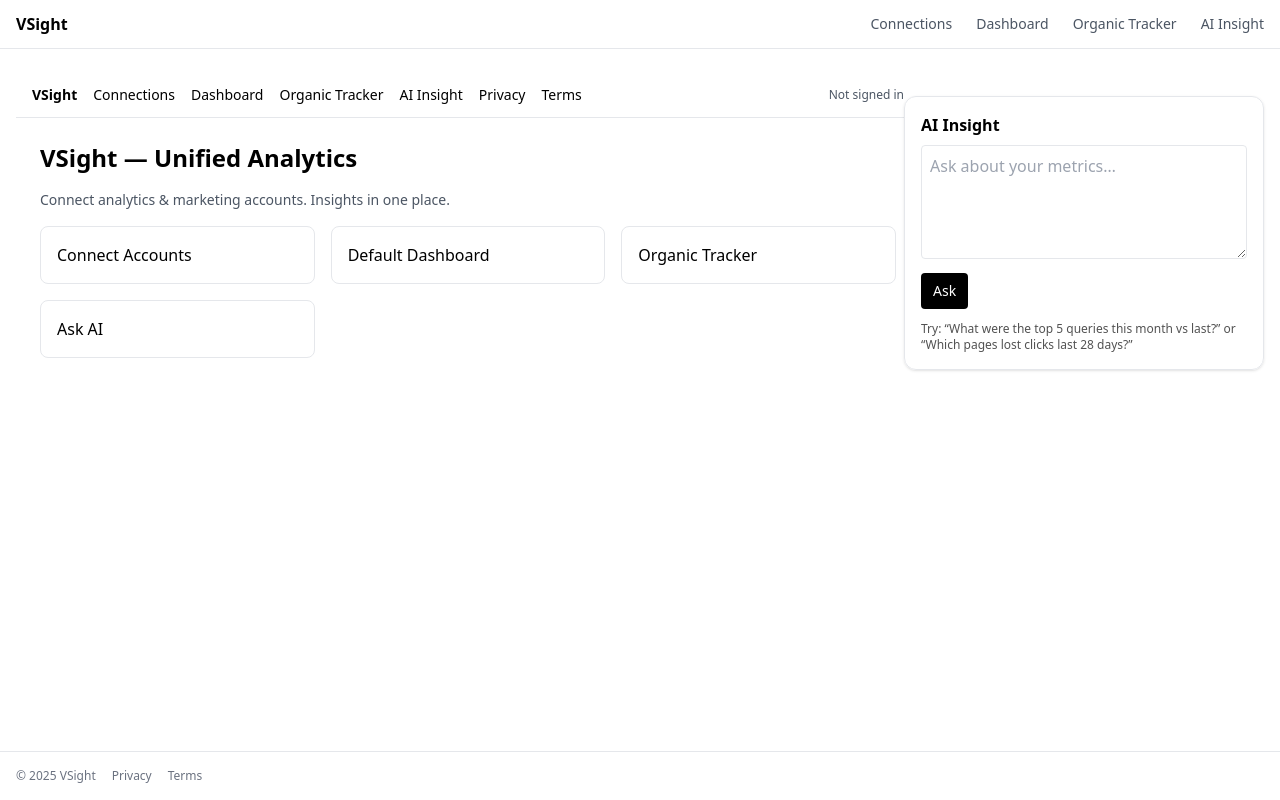
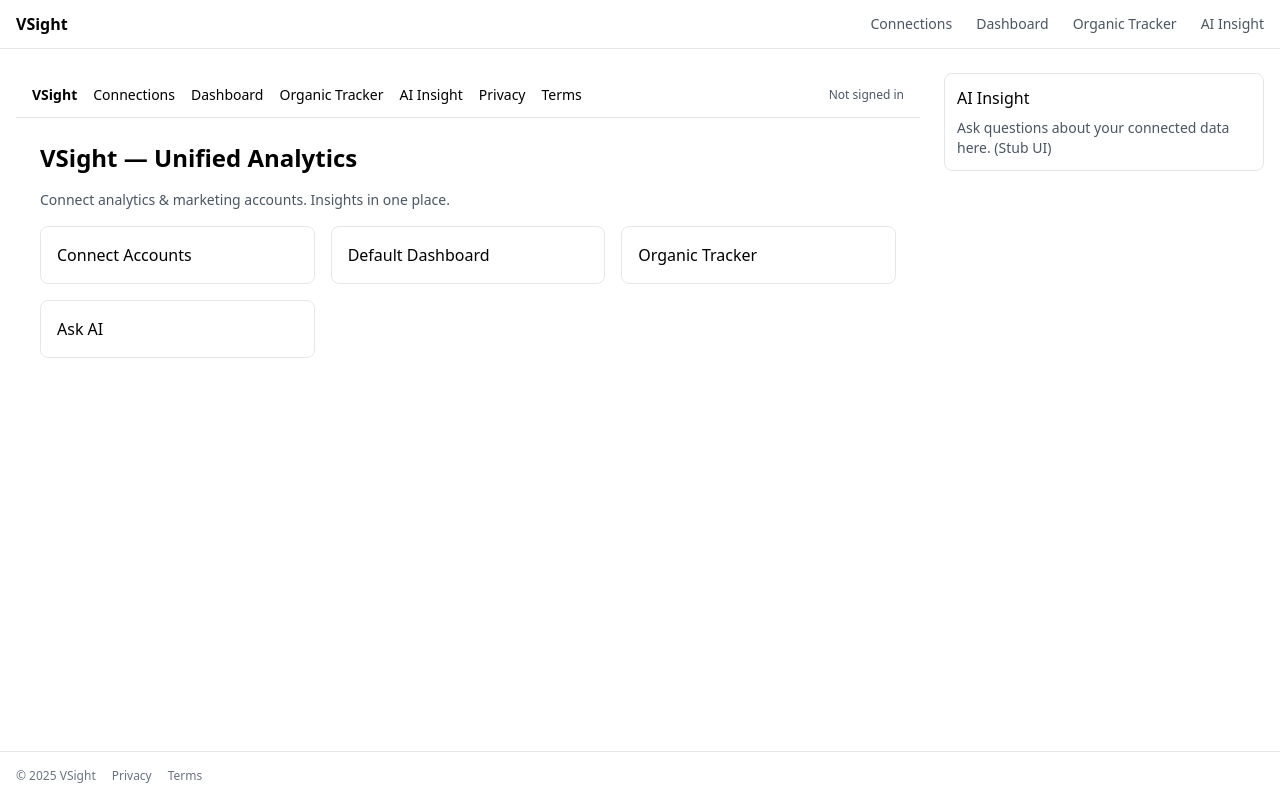
Before and after one commit to Vaibh-v/vsight, a Next.js app: page / in a window 1280 px wide. Built offline with nearby package versions, Linux system fonts and the light colour scheme; no server answers.

Commit message:
Update RightRailAI.tsx

```diff
--- a/components/RightRailAI.tsx
+++ b/components/RightRailAI.tsx
@@ -1,43 +1,13 @@
-import React, { useState } from "react";
+// components/RightRailAI.tsx
+import React from "react";
 
 export default function RightRailAI() {
-  const [q, setQ] = useState("");
-  const [a, setA] = useState<string | null>(null);
-  const [busy, setBusy] = useState(false);
-
-  async function ask() {
-    setBusy(true);
-    setA(null);
-    try {
-      const r = await fetch("/api/ai/ask", { method: "POST", body: JSON.stringify({ query: q }) });
-      const j = await r.json();
-      setA(j.answer ?? "No answer.");
-    } catch (e: any) {
-      setA(`Error: ${e.message || e}`);
-    } finally {
-      setBusy(false);
-    }
-  }
-
   return (
-    <aside className="fixed right-4 top-24 w-[360px] max-h-[80vh] overflow-auto bg-white/90 backdrop-blur border rounded-xl shadow p-4 hidden xl:block">
-      <div className="font-semibold mb-2">AI Insight</div>
-      <textarea
-        className="w-full border rounded p-2 mb-2"
-        rows={4}
-        placeholder="Ask about your metrics…"
-        value={q}
-        onChange={(e) => setQ(e.target.value)}
-      />
-      <button onClick={ask} disabled={busy} className="px-3 py-2 rounded bg-black text-white text-sm">
-        {busy ? "Thinking…" : "Ask"}
-      </button>
-      {a && <div className="mt-3 text-sm whitespace-pre-wrap">{a}</div>}
-      {!a && !q && (
-        <div className="text-xs text-neutral-600 mt-3">
-          Try: “What were the top 5 queries this month vs last?” or “Which pages lost clicks last 28 days?”
-        </div>
-      )}
-    </aside>
+    <div className="rounded-lg border p-3">
+      <h3 className="font-medium mb-2">AI Insight</h3>
+      <p className="text-sm text-gray-600">
+        Ask questions about your connected data here. (Stub UI)
+      </p>
+    </div>
   );
 }
```
